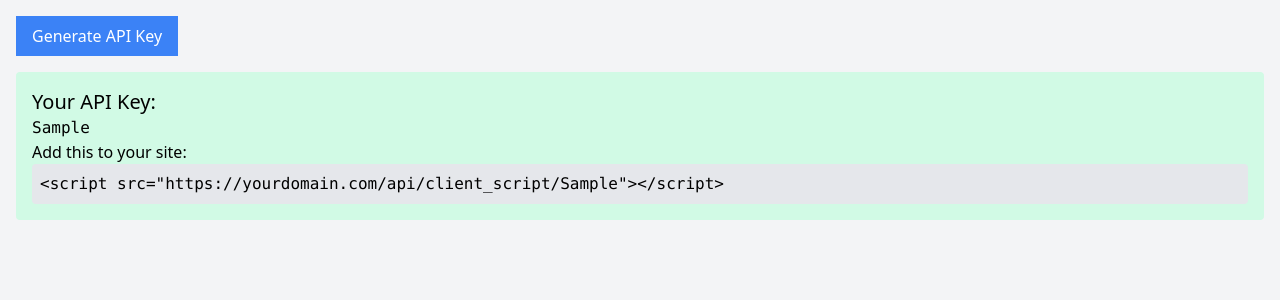
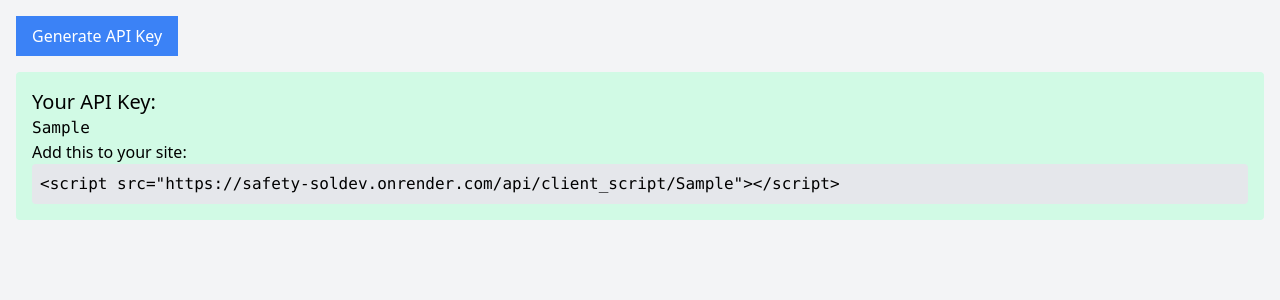
Before and after one commit to oopsididitagain335/safety-soldev, a Flask app: template templates/dashboard.html in a window 1280 px wide. Shown: the part 68-368 px from the top of the page. Run offline with Flask 3, Linux system fonts and the light colour scheme; the template is opened without the code that fills it: most values are stand-ins (such as "Sample title", 1, 10 or a date in 2020).

Commit message:
Update dashboard.html

```diff
--- a/templates/dashboard.html
+++ b/templates/dashboard.html
@@ -19,7 +19,7 @@
             <h2 class="text-xl">Your API Key:</h2>
             <p class="font-mono">{{ api_key }}</p>
             <p>Add this to your site:</p>
-            <pre class="bg-gray-200 p-2 rounded">&lt;script src="https://yourdomain.com/api/client_script/{{ api_key }}"&gt;&lt;/script&gt;</pre>
+            <pre class="bg-gray-200 p-2 rounded">&lt;script src="https://safety-soldev.onrender.com/api/client_script/{{ api_key }}"&gt;&lt;/script&gt;</pre>
         </div>
         {% endif %}
     </main>
```
